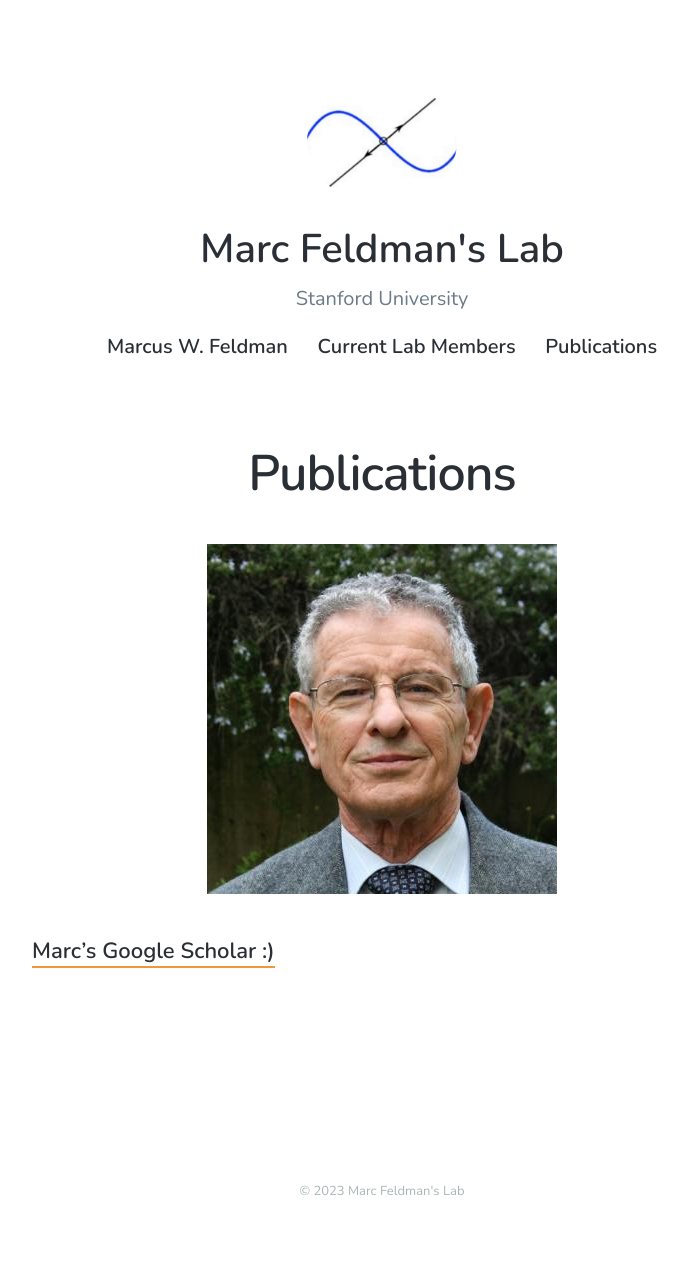
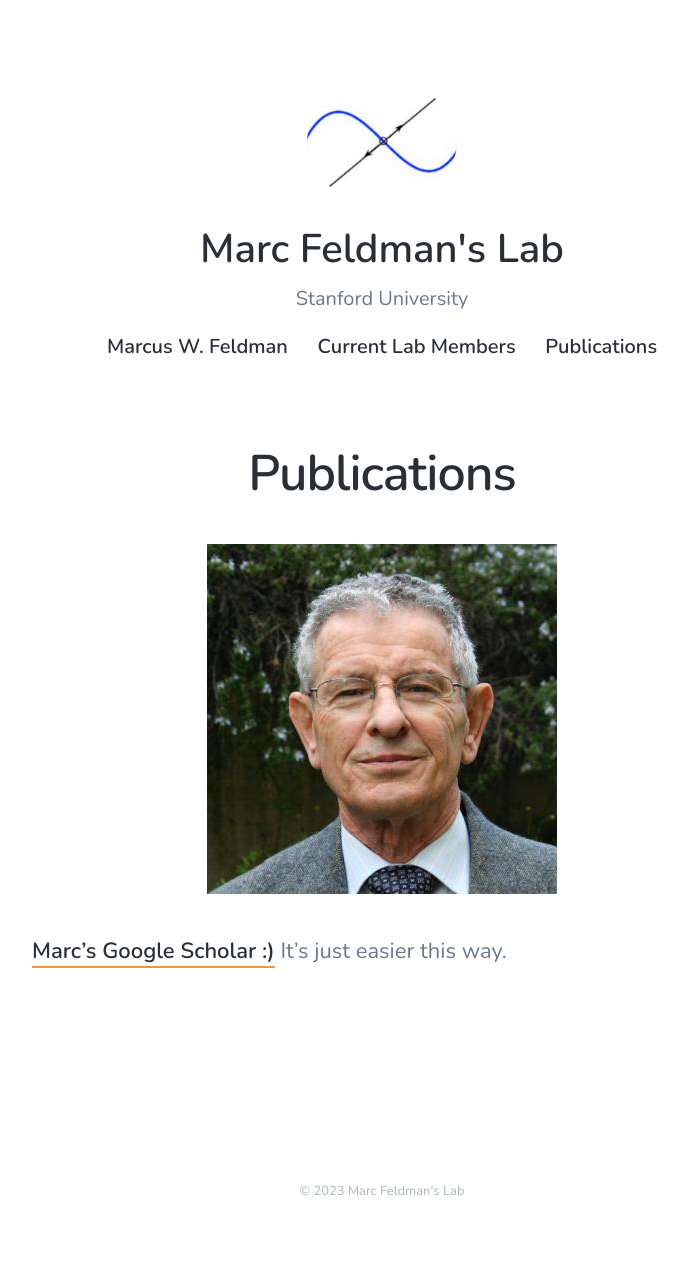
Before and after one commit to mepster/mfeldmanlab.github.io, a Jekyll site: the page built from _pages/publications.md, in a window 1280 px wide. Shown: the whole page, without its empty margins (258-946 px from the left). Built offline with Jekyll 4.4.1, drawn with Linux system fonts in a browser that asks for light colours; nearby versions of some CDN libraries.

Commit message:
Update publications.md

```diff
--- a/_pages/publications.md
+++ b/_pages/publications.md
@@ -7,6 +7,6 @@
 
 ![](/images/avatar.jpg)
 
-[Marc's Google Scholar :)](https://scholar.google.com/citations?user=DVftIaYAAAAJ&hl=en&oi=sra)
+[Marc's Google Scholar :)](https://scholar.google.com/citations?user=DVftIaYAAAAJ&hl=en&oi=sra) It's just easier this way.
 <br>
 <br>
```
